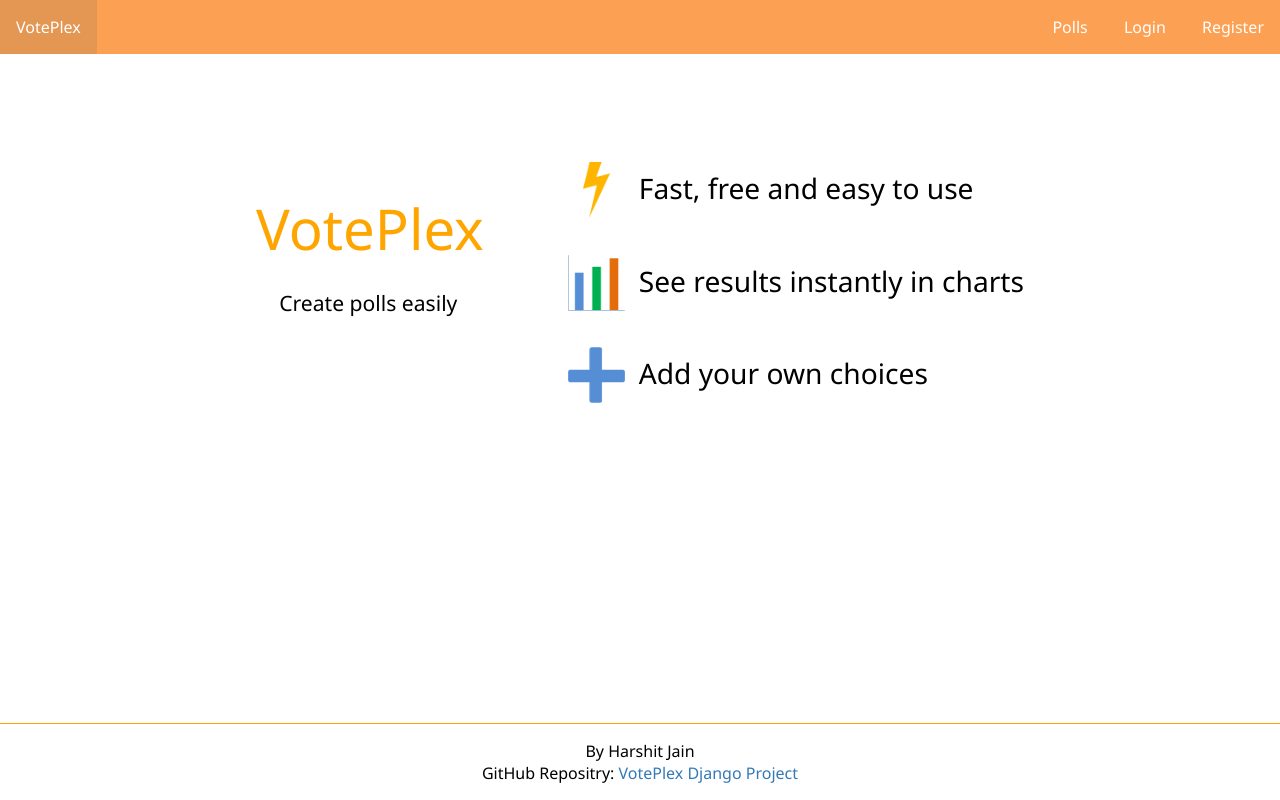
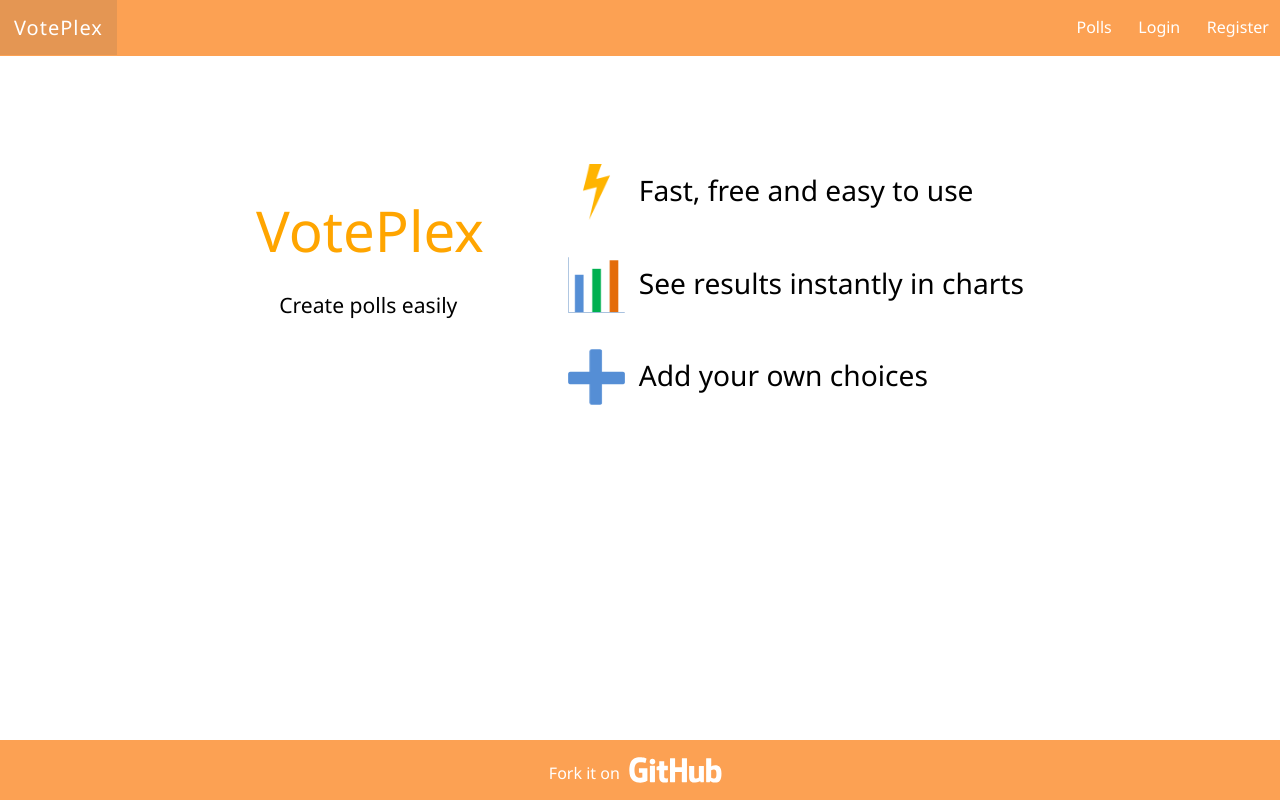
Before and after one commit to harigat/FreeCodeCamp-Polls-Project, a Django app: template polls/templates/polls/home.html in a window 1280 px wide. Run offline with Django 3.2, Linux system fonts and the light colour scheme; the template is opened without the code that fills it, so the values that code supplies are empty.

Commit message:
Updated footer and increased size of header logo

```diff
--- a/polls/static/css/styles.css
+++ b/polls/static/css/styles.css
@@ -11,20 +11,21 @@ body{
 }
 #footer{
 	text-align:center;
-	border-top:1px solid orange;
 	padding:1em 0 1em 0;
 	right:0;
 	left:0;
 	bottom:0;
 	position:absolute;
+	background: #fca153;
+	color: white;
 }
-#footer a{
-	color:#337ab7;
-	text-decoration:none;
+#footer img{
+	width: 6em;
+	height: auto;
+	vertical-align: text-bottom;
+	margin-left: 0.2em
 }
-#home-container+#footer{
 
-}
 /******* Nav Bar ******/
 #nav,#nav ul{
 	text-align:right;
@@ -40,15 +41,18 @@ body{
 }
 #nav>li:first-child{
 	float:left;
+	font-size: 1.25em;
+	letter-spacing: 1px;
+}
+#nav>li:not(:first-child){
+	line-height: 2.1;
 }
 #nav a{
-	padding:1em;
+	padding:0.7em;
 	display:block;
 	text-decoration:none;
 	color:white;
-	/*background-color:gainsboro;*/
 	text-align:center
-
 }
 #nav>li>a:hover{
 	background-color:#e49653;
@@ -65,7 +69,7 @@ body{
 }
 
 #nav ul>li>a:hover{
-		background-color:#e49653;
+	background-color:#e49653;
 }
 /* Dropdown arrow */
 #nav span{
--- a/polls/templates/polls/base.html
+++ b/polls/templates/polls/base.html
@@ -31,7 +31,12 @@
 </ul>
 {% block content %}
 {% endblock %}
-<div id='footer'>By Harshit Jain<br>GitHub Repositry: <a href='https://github.com/harshit-j/VotePlex-Django-Project'>VotePlex Django Project</a></div>
+<div id='footer'>Fork it on
+<a target="_blank" href="https://github.com/harshit-j/VotePlex-Django-Project" class="icon">
+<img src="{%static 'img/github.svg'%}">
+</a>
+
+</div>
 {% block js %}
 {% endblock %}
 </body>
```
Also changed, not shown: polls/static/img/github.svg (added).
